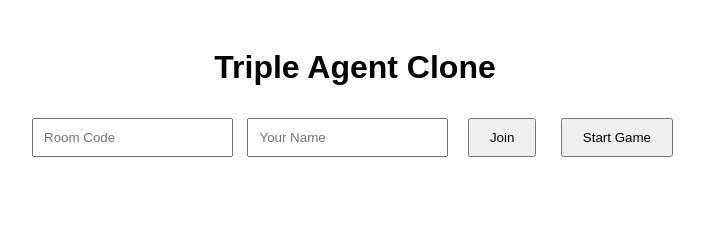
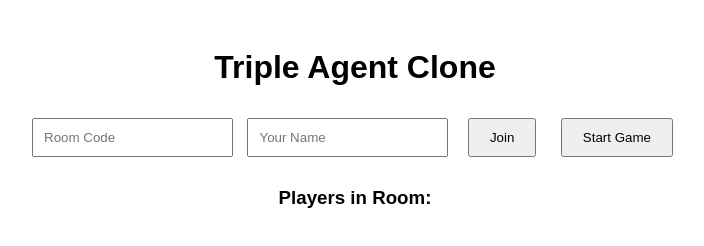
Before and after one commit to ItsMeArm00n/recreation, a plain HTML site: page frontend/index.html in a window 1280 px wide. Shown: the whole page, without its empty margins (285-989 px from the left). Drawn offline with nearby package versions, Linux system fonts and the light colour scheme; no server answers.

Commit message:
Update index.html

```diff
--- a/frontend/index.html
+++ b/frontend/index.html
@@ -7,11 +7,16 @@
 <body>
   <h1>Triple Agent Clone</h1>
   <div id="app">
+
     <input id="roomCode" placeholder="Room Code" />
     <input id="name" placeholder="Your Name" />
     <button onclick="joinRoom()">Join</button>
     <button onclick="startGame()">Start Game</button>
     <div id="messages"></div>
+    <div id="playerListBox" style="margin-top: 20px;">
+      <h3>Players in Room:</h3>
+      <ul id="playerList"></ul>
+    </div>
     <div id="voteSection" style="display:none">
       <h2>Vote someone to imprison:</h2>
       <div id="voteOptions"></div>
```
